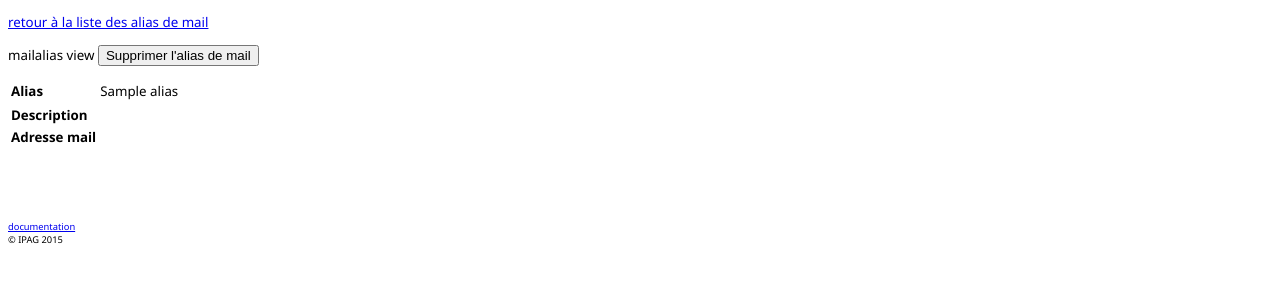
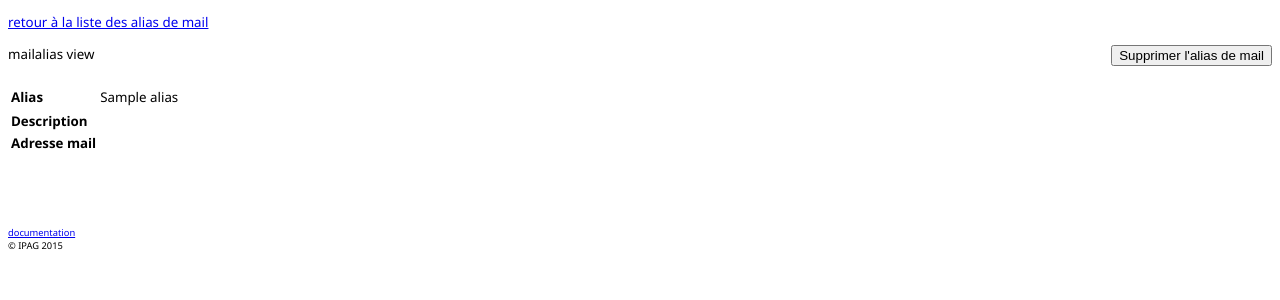
Before and after one commit to sxpert/admlabo, a Django app: template admtooCore/templates/mailalias-view.html in a window 1280 px wide. Shown: the top 300 px of the page. Run offline with Django 3.2, Linux system fonts and the light colour scheme; the template is opened without the code that fills it: most values are stand-ins (such as "Sample title", 1, 10 or a date in 2020).

Commit message:
move delete button to the right

```diff
--- a/admtooCore/templates/mailalias-view.html
+++ b/admtooCore/templates/mailalias-view.html
@@ -2,11 +2,18 @@
 {% load staticfiles %}
 {% block title %} - mail alias {{ ma.alias }}{% endblock %}
 {% block scripts %}<script src="{% static "js/base-forms.js" %}"></script>{% endblock %}
-{% block css %}<link rel="stylesheet" type="text/css" href="{% static "css/ipag.css" %}"/>{% endblock %}
+{% block css %}<style type="text/css">
+#header {
+    height: 3em;
+}
+#delete {
+    float: right;
+}
+</style>{% endblock %}
 {% block content %}
 <p><a href="{% url 'mailalias-list' %}">retour à la liste des alias de mail</a></p>
 <form action="." method="post">{% csrf_token %}
-{% if action != 'new' %}<p>mailalias view <button name="action" value="delete">Supprimer l'alias de mail</button></p>{% endif %}
+{% if action != 'new' %}<div id="header">mailalias view <button id="delete" name="action" value="delete">Supprimer l'alias de mail</button></div>{% endif %}
 <table>
 <tbody>
 <tr><th>Alias</th><td>{% if error %}<span class="error">{{ error }}</span><br/>
```
